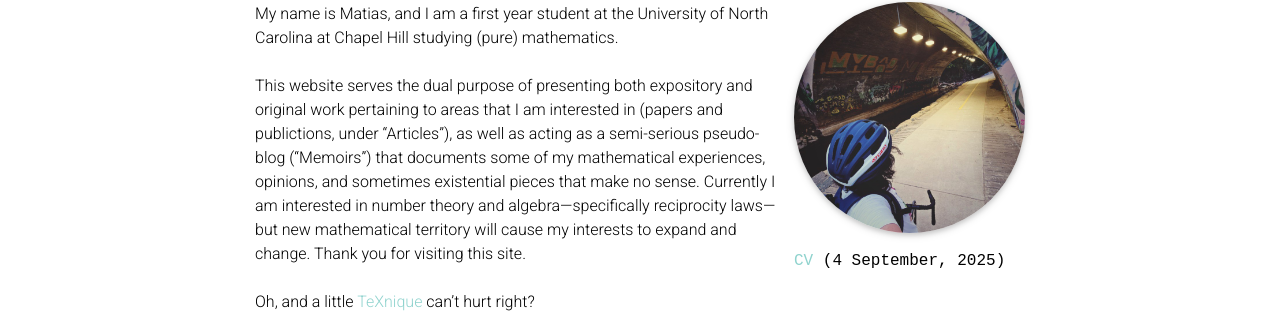
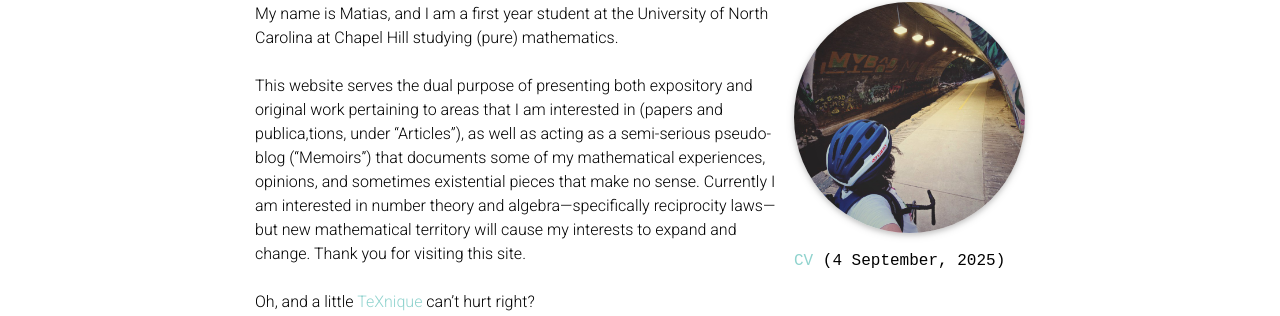
Before and after one commit to Quadcryo/quadcryo, a Jekyll site: the page built from _pages/about.md, in a window 1280 px wide. Shown: the part 168-484 px from the top of the page. Built offline with Jekyll 4.4.1, drawn with Linux system fonts in a browser that asks for light colours; full-size pictures stand in for the smaller copies a plugin makes; comment, search, counter and statistics services are not loaded; a style sheet for code colours, icons or effects is not loaded.

```diff
--- a/_pages/about.md
+++ b/_pages/about.md
@@ -12,7 +12,7 @@
 My name is Matias, and I am a first year student at the University of North Carolina at Chapel Hill studying (pure) mathematics.
 <br>
 <br>
-This website serves the dual purpose of presenting both expository and original work pertaining to areas that I am interested in (papers and publictions, under "Articles"), as well as acting as a semi-serious pseudo-blog ("Memoirs") that documents some of my mathematical experiences, opinions, and sometimes existential pieces that make no sense. Currently I am interested in number theory and algebra—specifically reciprocity laws—but new mathematical territory will cause my interests to expand and change. Thank you for visiting this site.
+This website serves the dual purpose of presenting both expository and original work pertaining to areas that I am interested in (papers and publica,tions, under "Articles"), as well as acting as a semi-serious pseudo-blog ("Memoirs") that documents some of my mathematical experiences, opinions, and sometimes existential pieces that make no sense. Currently I am interested in number theory and algebra—specifically reciprocity laws—but new mathematical territory will cause my interests to expand and change. Thank you for visiting this site.
 <br>
 <br>
 Oh, and a little <a href="https://texnique.xyz">TeXnique</a> can't hurt right?
```
